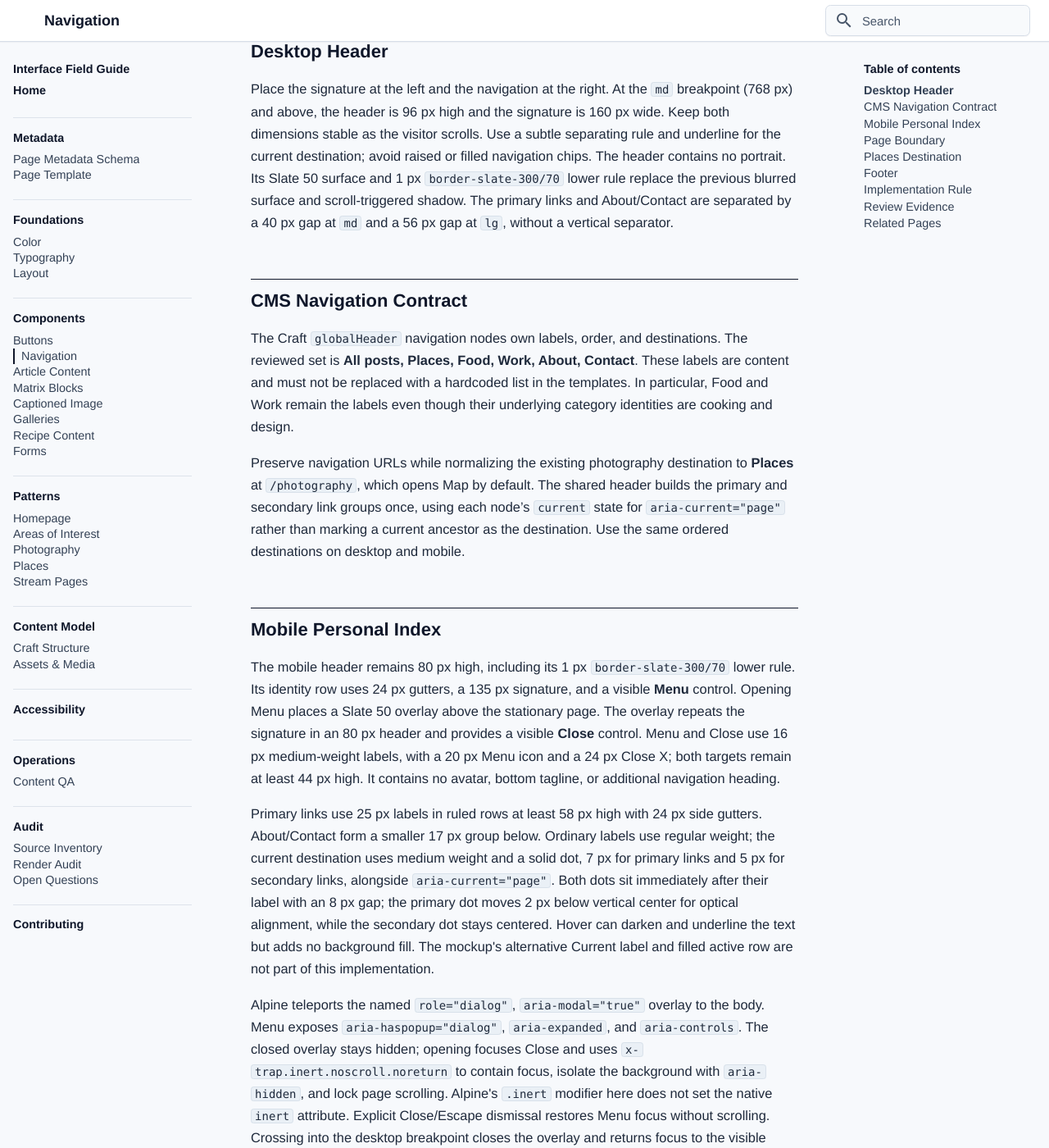
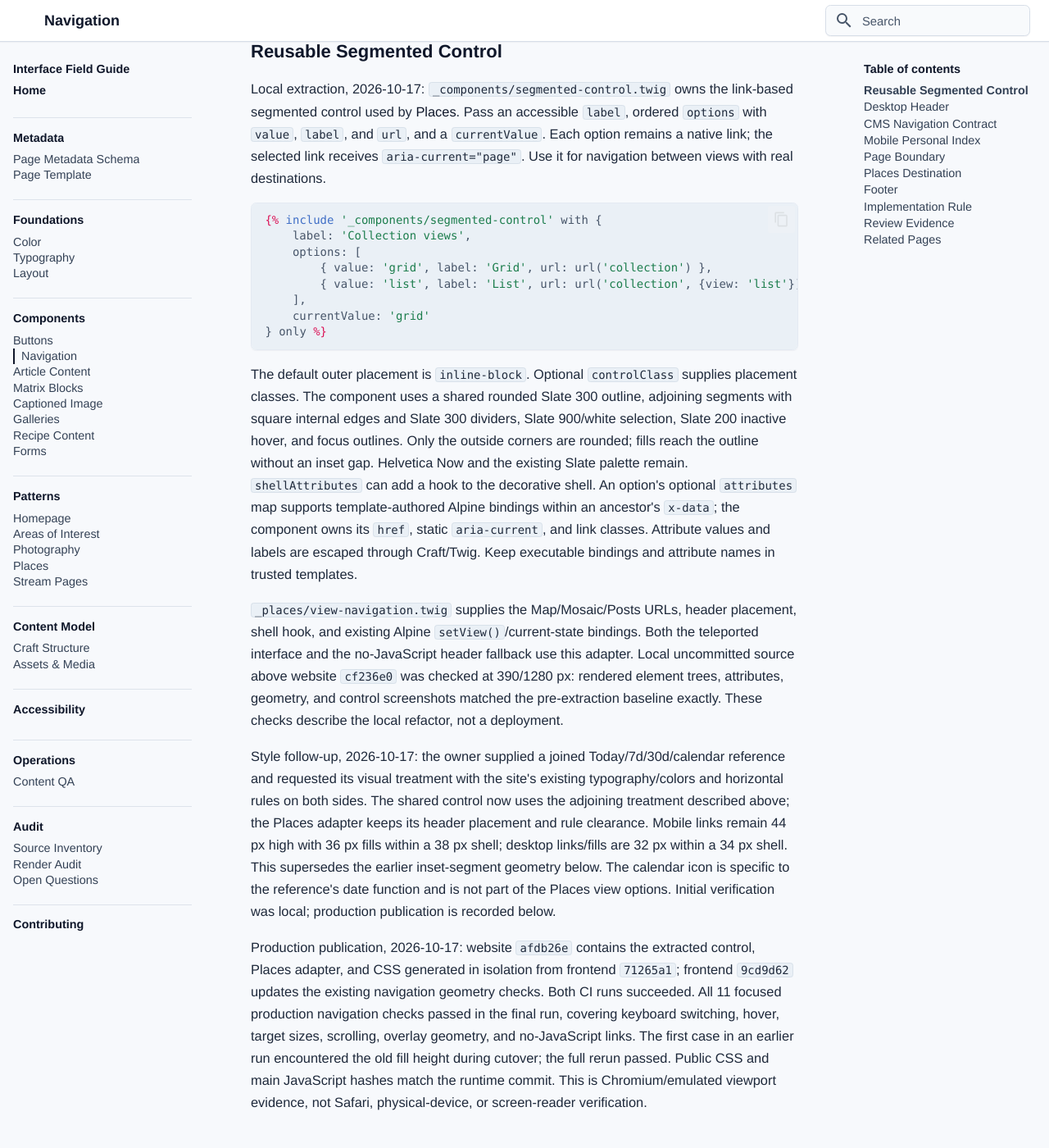
Before and after one commit to bentilden/Design-System, an MkDocs documentation site: the page built from docs/components/navigation.md, in a window 1280 px wide and 1400 px high, scrolled down 332 px. Shown: the whole window at 82% size. Built offline with MkDocs 1.6.1 and Material for MkDocs 9.7.7, drawn with Linux system fonts in a browser that asks for light colours; some web fonts are replaced; some of the changed text lies outside the part shown.

Commit message:
Document reusable joined segmented control and production checks

````diff
--- a/docs/components/navigation.md
+++ b/docs/components/navigation.md
@@ -15,6 +15,7 @@ source:
   - bentilden.com/templates/_components/global-footer.twig
   - bentilden.com/templates/_places/index.twig
   - bentilden.com/templates/_places/view-navigation.twig
+  - bentilden.com/templates/_components/segmented-control.twig
   - bentilden.com/templates/category.twig
   - bentilden.com-css/src/places.js
 dependencies:
@@ -31,6 +32,29 @@ review_status: needs audit
 # Navigation
 
 Global navigation pairs a compact signature with ordinary links and stable header dimensions. The Personal Index mobile follow-up approved and deployed on 2026-09-28 opens a full-screen overlay above the stationary page. It supersedes the initial compact inline disclosure; earlier implementation and verification records retain their historical scope.
+
+## Reusable Segmented Control
+
+Local extraction, 2026-10-17: `_components/segmented-control.twig` owns the link-based segmented control used by [Places](../patterns/places.md#navigation-and-views). Pass an accessible `label`, ordered `options` with `value`, `label`, and `url`, and a `currentValue`. Each option remains a native link; the selected link receives `aria-current="page"`. Use it for navigation between views with real destinations.
+
+```twig
+{% include '_components/segmented-control' with {
+    label: 'Collection views',
+    options: [
+        { value: 'grid', label: 'Grid', url: url('collection') },
+        { value: 'list', label: 'List', url: url('collection', {view: 'list'}) }
+    ],
+    currentValue: 'grid'
+} only %}
+```
+
+The default outer placement is `inline-block`. Optional `controlClass` supplies placement classes. The component uses a shared rounded Slate 300 outline, adjoining segments with square internal edges and Slate 300 dividers, Slate 900/white selection, Slate 200 inactive hover, and focus outlines. Only the outside corners are rounded; fills reach the outline without an inset gap. Helvetica Now and the existing Slate palette remain. `shellAttributes` can add a hook to the decorative shell. An option's optional `attributes` map supports template-authored Alpine bindings within an ancestor's `x-data`; the component owns its `href`, static `aria-current`, and link classes. Attribute values and labels are escaped through Craft/Twig. Keep executable bindings and attribute names in trusted templates.
+
+`_places/view-navigation.twig` supplies the Map/Mosaic/Posts URLs, header placement, shell hook, and existing Alpine `setView()`/current-state bindings. Both the teleported interface and the no-JavaScript header fallback use this adapter. Local uncommitted source above website `cf236e0` was checked at 390/1280 px: rendered element trees, attributes, geometry, and control screenshots matched the pre-extraction baseline exactly. These checks describe the local refactor, not a deployment.
+
+Style follow-up, 2026-10-17: the owner supplied a joined Today/7d/30d/calendar reference and requested its visual treatment with the site's existing typography/colors and horizontal rules on both sides. The shared control now uses the adjoining treatment described above; the Places adapter keeps its header placement and rule clearance. Mobile links remain 44 px high with 36 px fills within a 38 px shell; desktop links/fills are 32 px within a 34 px shell. This supersedes the earlier inset-segment geometry below. The calendar icon is specific to the reference's date function and is not part of the Places view options. Initial verification was local; production publication is recorded below.
+
+Production publication, 2026-10-17: website `afdb26e` contains the extracted control, Places adapter, and CSS generated in isolation from frontend `71265a1`; frontend `9cd9d62` updates the existing navigation geometry checks. Both CI runs succeeded. All 11 focused production navigation checks passed in the final run, covering keyboard switching, hover, target sizes, scrolling, overlay geometry, and no-JavaScript links. The first case in an earlier run encountered the old fill height during cutover; the full rerun passed. Public CSS and main JavaScript hashes match the runtime commit. This is Chromium/emulated viewport evidence, not Safari, physical-device, or screen-reader verification.
 
 ## Desktop Header
 
@@ -62,7 +86,7 @@ Production update, 2026-09-28: the three-view Places header and associated toolb
 
 The category retains its existing `photography` identity and topic hooks. Posts is the complete chronological category stream. In the current integration, Map | Mosaic | Posts straddles the global header’s lower rule and remains visible during page scrolling. It retains its own “Places views” navigation label and real links, separate from the CMS destination list. The old in-page row and long Slate 200 line are removed. The switcher outline and map/gallery structure retain Slate 300. See [Places](../patterns/places.md#navigation-and-views) for the trial’s source and verification status.
 
-The desktop/mobile identity bars remain 96/80 px with 24/32 px below them on Places, yielding occupied stacks of 120/112 px. The slimmer mobile refinement retains actual 44 px links while using 32 px colored fills inside a separate 38 px visual shell. From `md`, links/fills remain 28 px and the shell is 34 px. The shell ignores pointer input; focus belongs to the full link target. The shared wrapper owns the Alpine menu state. In the Personal Index follow-up, the Places slot retains its space beneath the modal; it no longer collapses when Menu opens. The same view-link partial supplies the Alpine-teleported control and the no-JavaScript fallback beneath the expanded header. Other destinations do not receive this slot or its extra height.
+The desktop/mobile identity bars remain 96/80 px with 24/32 px below them on Places, yielding occupied stacks of 120/112 px. The joined-style follow-up retains actual 44 px mobile links while using 36 px colored fills inside a separate 38 px visual shell. From `md`, links/fills are 32 px and the shell is 34 px. The shell ignores pointer input; focus belongs to the full link target. The shared wrapper owns the Alpine menu state. In the Personal Index follow-up, the Places slot retains its space beneath the modal; it no longer collapses when Menu opens. The same view-link partial supplies the Alpine-teleported control and the no-JavaScript fallback beneath the expanded header. Other destinations do not receive this slot or its extra height.
 
 On Places only, `pb-4` within the fixed-height mobile identity row moves its contents up 8 px to separate the signature/Menu hit areas from the view links crossing the rule. The overlay header repeats this inset so the signature stays in the same position when Menu opens. This keeps the bar at 80 px; spacing must be checked using link bounds, not text appearance alone. The mobile signature and Menu controls use `relative focus-visible:z-10` so their keyboard outlines draw above the adjacent switcher surround.
 
--- a/docs/patterns/places.md
+++ b/docs/patterns/places.md
@@ -46,6 +46,12 @@ Places combines a photo map with a synchronized gallery. The first release was a
 Mosaic production release, 2026-09-28: website `acacd8adf66f2651b086411d63588b7a9e3ee962` and frontend `8fae64919e3e29f3f1b68bd6e1576f3c9fd7d78d` are deployed in release `20260928151023`. Places offers **Map | Mosaic | Posts**, retaining Map as the default. Both color-ordered Mosaic layouts, the shared header/toolbar, map overlay controls, and final chip visibility/dividers/padding are included. Release-file hashes, server checks, public assets, and 27 navigation/23 Places/10 chip browser cases passed. Generic checks passed on all four release routes, including 48 fonts per route and no missing image dimensions. The final 23-case Mosaic run also passed, completing 83 production browser cases with no runtime errors or road-shield warnings. Desktop Square and mobile Justified were visually reviewed. The [Mosaic section](#mosaic) describes the interface; historical local/two-view results below retain their original scope.
 
 ## Navigation And Views
+
+Local component extraction, 2026-10-17: `_places/view-navigation.twig` now passes Places destinations, placement, and Alpine bindings to the reusable [`_components/segmented-control.twig`](../components/navigation.md#reusable-segmented-control). The shared component owns the visual treatment and native-link selection markup. The existing header teleport and no-JavaScript fallback continue to use the Places adapter. This is uncommitted local work; the release evidence below retains its original scope.
+
+Local style follow-up, 2026-10-17: the owner's supplied reference replaces the inset fills and gaps with adjoining segments, thin Slate 300 vertical dividers, square internal corners, and rounded outside corners. Existing Helvetica Now typography, Slate colors, and the horizontal header rule on either side remain. This supersedes the separated-background treatment described in the earlier released observation below; see [Navigation](../components/navigation.md#reusable-segmented-control) for current local geometry.
+
+Production publication, 2026-10-17: website `afdb26e` deploys the shared segmented control and joined style above; frontend `9cd9d62` records its geometry assertions. The final 11-case focused production navigation run passed, and public CSS/main JavaScript hashes match the commit. The [Navigation component record](../components/navigation.md#reusable-segmented-control) retains the test scope and limits. The preceding local-only statements describe implementation before this publication.
 
 The existing `photography` category identity and `/photography` URL remain. Visitors see **Places**, which opens Map by default. The current integration places the compact Map | Mosaic | Posts control at the center of the global header’s lower rule, keeping it available while any view scrolls. The separate in-page switcher row and long rule are removed. A Slate 50 surround clears the header rule behind the control; its outline remains Slate 300. The joined rounded control uses a reversed selected state: Slate 900 background with white text and no underline. An unselected segment uses Slate 600 text and a Slate 200 hover surface, distinct from the selected Slate 900 state. A 1 px gap separates segment backgrounds. All three options are real links with `aria-current`.
 
````
